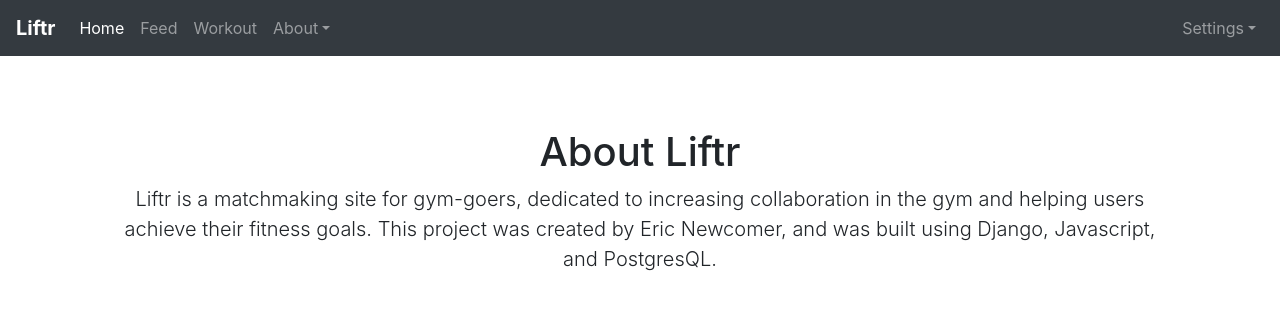
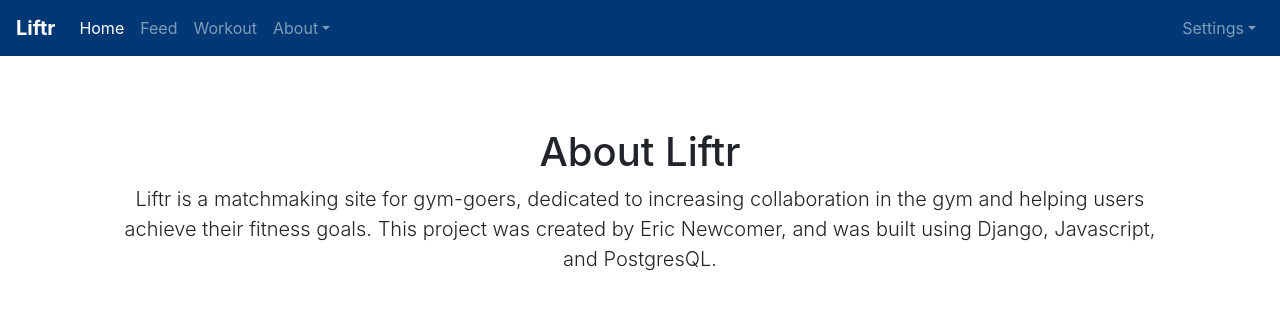
Before and after one commit to eric-newcomer/GymBuddy, a Django app: page /about/ in a window 1280 px wide. Shown: the top 310 px of the page. Run offline with Django 3.2, Linux system fonts and the light colour scheme; a user stored in the database is signed in; some libraries are stand-ins or nearby versions.

Commit message:
Modify navbar color

```diff
--- a/main/templates/main/landing.html
+++ b/main/templates/main/landing.html
@@ -12,7 +12,6 @@
 </video>
 <div class="title">
     <h1 class="mainlogo">Welcome to Liftr</h1>
-    <a class="btn">Add your favorite gym activity</a>
 </div>
 <div class="home-content">
     <h1>What are you training today?</h1>
--- a/main/templates/main/navbar.html
+++ b/main/templates/main/navbar.html
@@ -1,4 +1,4 @@
-<nav class="navbar navbar-expand-md navbar-dark bg-dark fixed-top">
+<nav class="navbar navbar-expand-md navbar-dark fixed-top" style="background-color:#003876;">
   <a class="navbar-brand" href="/">
     <strong>Liftr</strong>
   </a>
```
